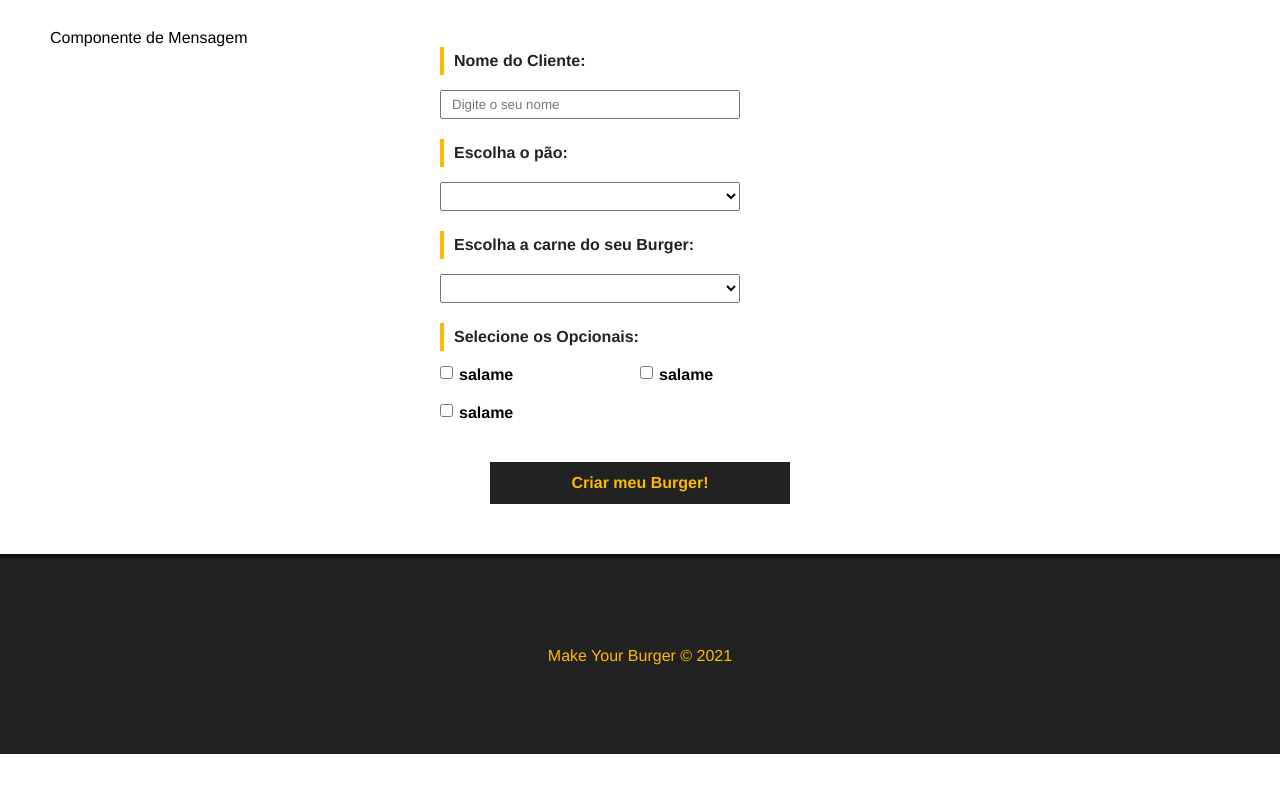
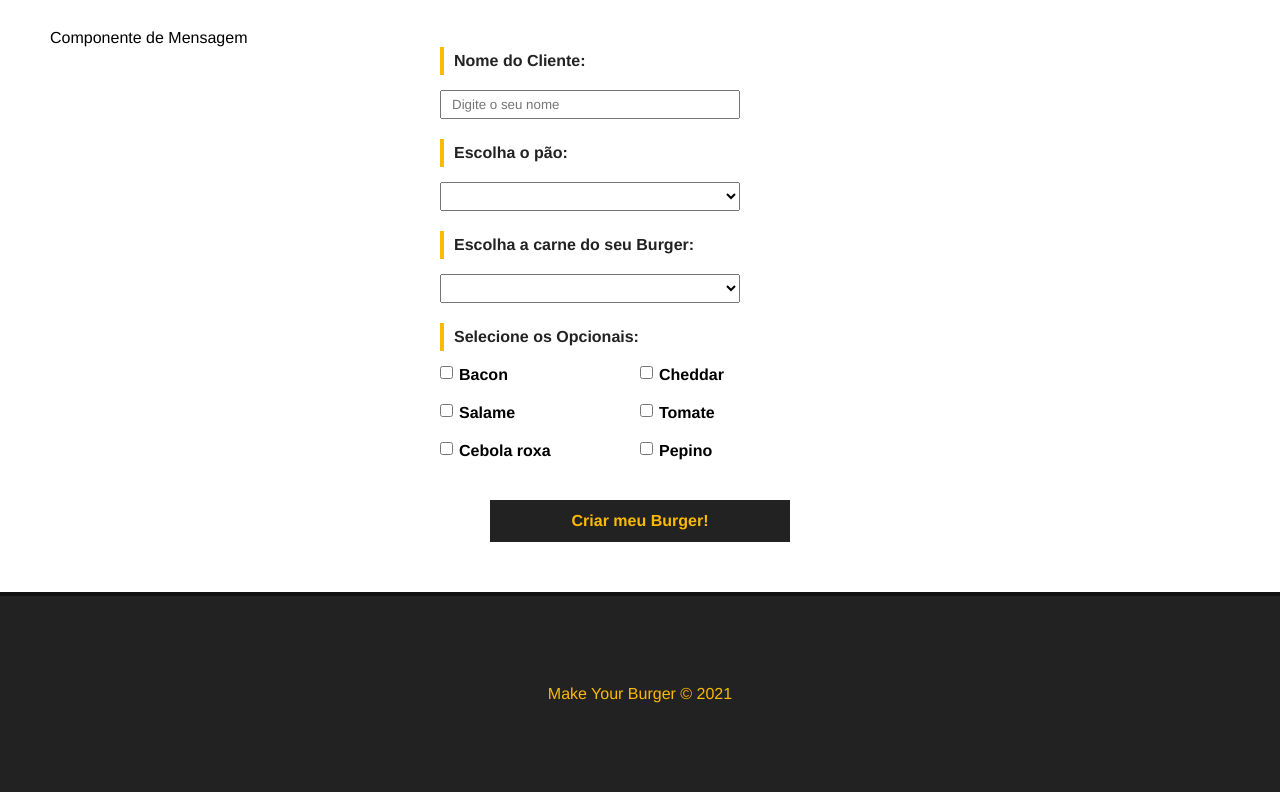
Before and after one commit to dilima1/make_your_burger, a Vue app: page / in a window 1280 px wide. Shown: the part 677-1469 px from the top of the page. Before the commit the page ends 1431 px from the top, so only its background shows below. Built offline with nearby package versions, Linux system fonts and the light colour scheme; data requests are answered from the project's data file.

Commit message:
Inserindo-dados-no-banco

```diff
--- a/db/db.json
+++ b/db/db.json
@@ -77,5 +77,17 @@
       "tipo": "Finalizado"
     }
   ],
-    "burgers": []
+  "burgers": [
+    {
+      "nome": "Crislayne",
+      "carne": "Maminha",
+      "pao": "Italiano Branco",
+      "opicionais": [
+        "Bacon",
+        "Tomate"
+      ],
+      "status": "Solicitado",
+      "id": 1
     }
+  ]
+}
--- a/src/components/BurgerForm.vue
+++ b/src/components/BurgerForm.vue
@@ -2,7 +2,7 @@
 <div>
     <p>Componente de Mensagem</p>
 <div>
-    <form id="burger-form">
+    <form id="burger-form" @submit="createBurger">
         <div class="input-container">
             <label for="nome">Nome do Cliente:</label>
             <input type="text" id="nome" name="name" v-model="nome" placeholder="Digite o seu nome">
@@ -11,31 +11,23 @@
             <label for="pao">Escolha o pão:</label>
             <select name="pao" id="pao" v-model="pao">
                 <option value="">Selecione o seu Pão</option>
-                <option value="ingetral">Integral</option>
+                <option v-for="pao in paes" :key="pao.id" :value="pao.tipo">{{ pao.tipo }}</option> /* fazer a integração com o banco de dados e exporta para o ususario*/
             </select>
         </div>
               <div class="input-container">
             <label for="carne">Escolha a carne do seu Burger:</label>
             <select name="carne" id="carne" v-model="carne">
                 <option value="">Selecione o tipo de carne</option>
-                <option value="maminha">Maminha</option>
+                <option v-for="carne in carnes" :key="carne.id" :value="carne.tipo">{{ carne.tipo }}</option>
             </select>
         </div>
             <div id="opcionais-container" class="input-container">
             <label id="opcionais-title" for="opcionais">Selecione os Opcionais:</label>
-            <div class="checkbox-container">
-                <input type="checkbox" name="opcionais" v-model="opcionais" value="salame">
-                <span>salame</span>
+            <div class="checkbox-container" v-for="opcional in opcionaisdata" :key="opcional.id">
+                <input type="checkbox" name="opcionais" v-model="opcionais" :value="opcional.tipo">
+                <span>{{ opcional.tipo }}</span>
             </div>
-                <div class="checkbox-container">
-                <input type="checkbox" name="opcionais" v-model="opcionais" value="salame">
-                <span>salame</span>
             </div>
-                <div class="checkbox-container">
-                <input type="checkbox" name="opcionais" v-model="opcionais" value="salame">
-                <span>salame</span>
-            </div>
-        </div>
         <div class="input-container">
             <input type="submit" class="submit-btn" value="Criar meu Burger!">
         </div>
@@ -48,7 +40,66 @@
 <script>
 
 export default {
-    name: "BurgerForm"
+    name: "BurgerForm",
+    data() {
+        return {
+            paes: null,
+            carnes: null,
+            opcionaisdata: null,
+            nome: null,
+            pao: null,
+            carne: null,
+            opcionais: [],
+            msg: null
+        }
+    },
+    methods: {
+        async getIngredientes() {
+
+            const req = await fetch("http://localhost:3000/ingredientes");
+            const data = await req.json();
+
+            this.paes = data.paes;
+            this.carnes = data.carnes;
+            this.opcionaisdata = data.opcionais;
+
+        },
+        async createBurger(e) {
+
+            e.preventDefault();
+
+            const data = {
+                nome: this.nome,
+                carne: this.carne,
+                pao: this.pao,
+                opicionais: Array.from(this.opcionais),
+                status: "Solicitado"
+            }
+
+            const dataJson = JSON.stringify(data);
+
+            const req = await fetch("http://localhost:3000/burgers", {
+                method: "POST",
+                headers: { "Content-Type": "application/json" },
+                body: dataJson
+        });
+
+        const res = await req.json();
+        // colocar uma msg de sistema
+
+        //limpar os campos
+
+        this.nome = "";
+        this.carne = "";
+        this.pao = "";
+        this.opcionais = "";
+
+
+        }
+    },
+    mounted() {
+        this.getIngredientes()
+    }
 }
 </script>
 
```
Lines whose indentation alone changed are shown as unchanged.
